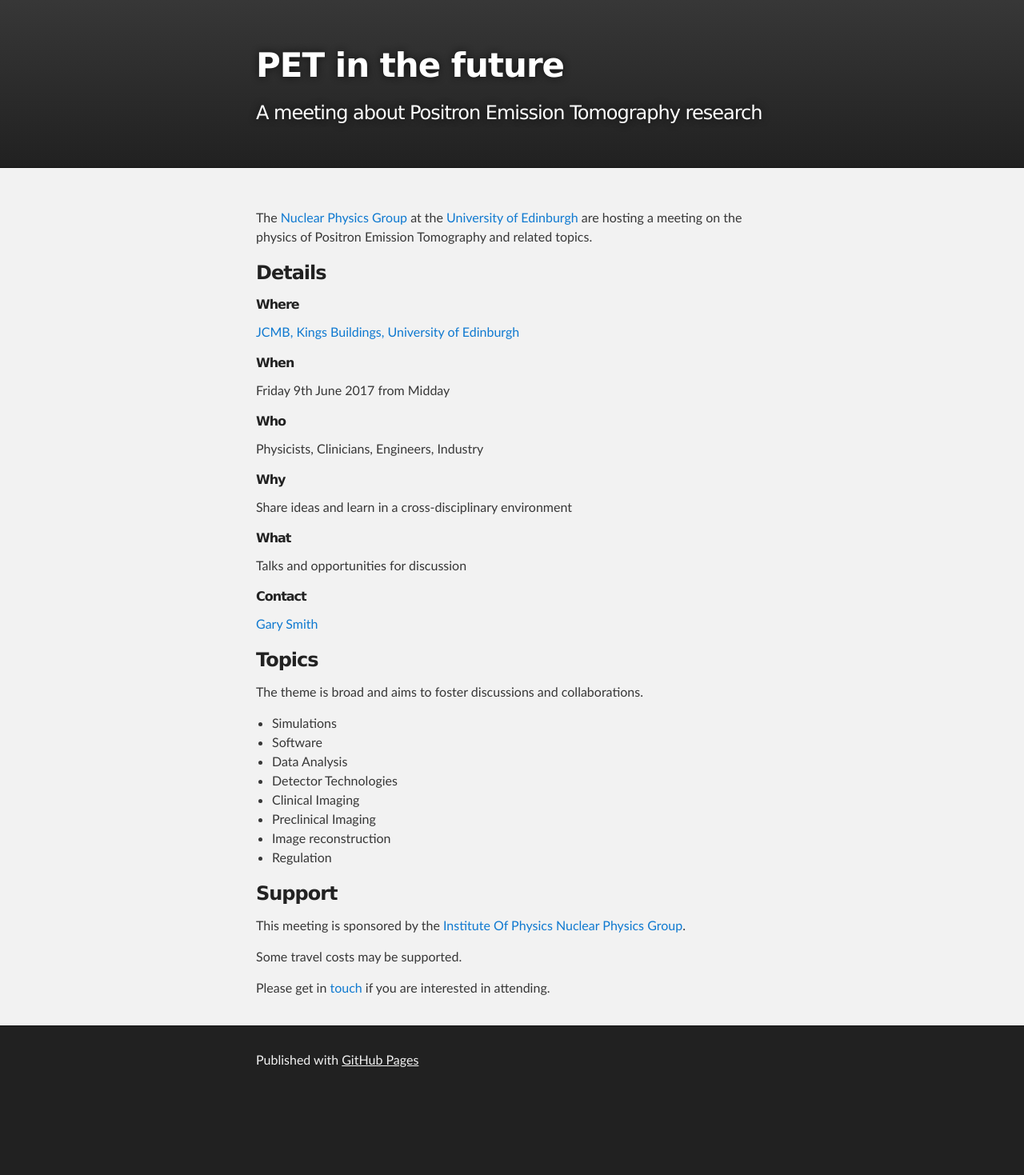
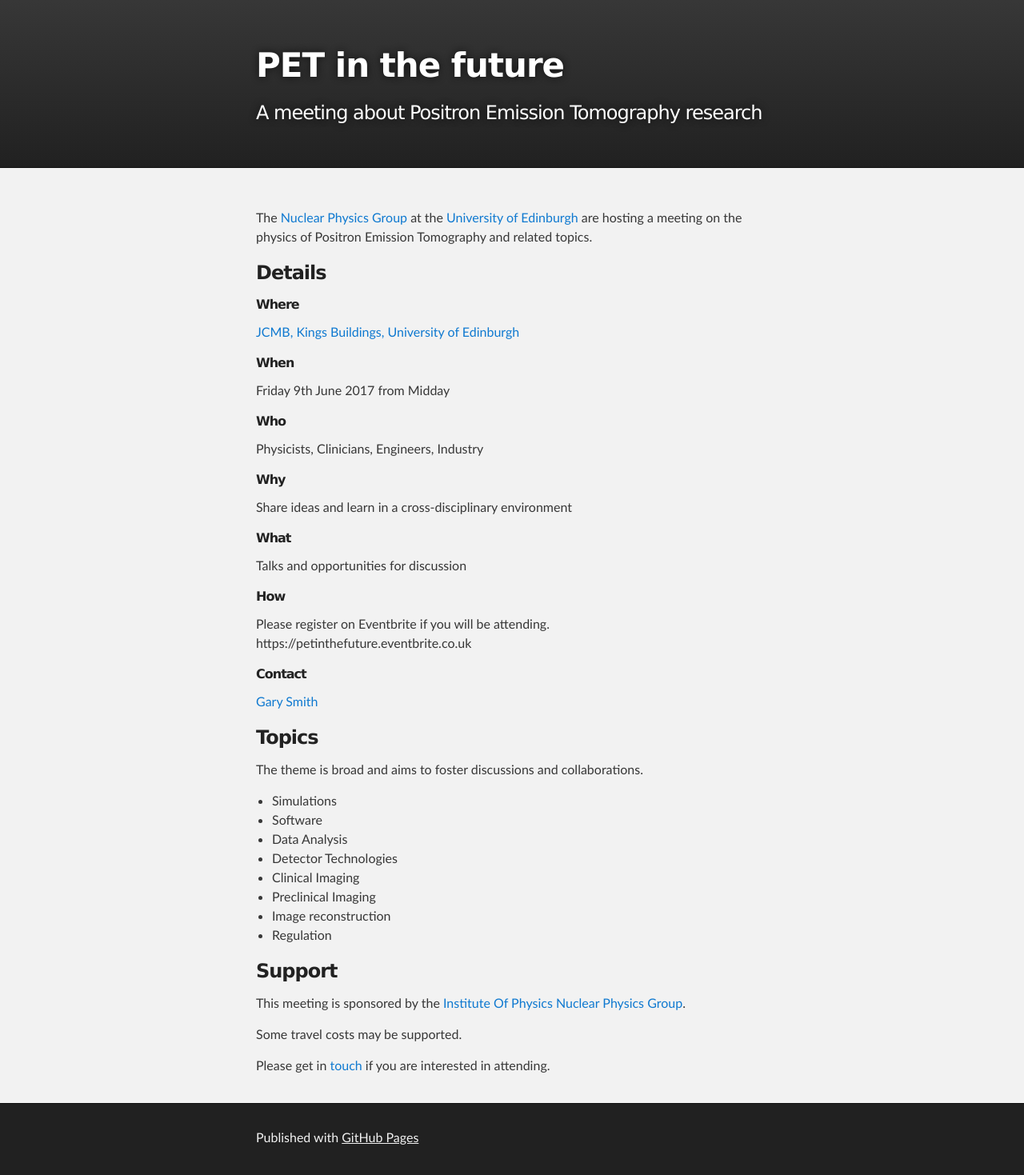
Before and after one commit to gsmith23/gsmith23.github.io, a Jekyll site: the page built from index.md, in a window 1280 px wide. Shown: the whole page at 80% size. Built offline with Jekyll 4.4.1, drawn with Linux system fonts in a browser that asks for light colours; before the commit the page ends 1372 px from its top, so only the background shows below that.

Commit message:
Update index.md

```diff
--- a/index.md
+++ b/index.md
@@ -16,6 +16,9 @@ Physicists, Clinicians, Engineers, Industry
 Share ideas and learn in a cross-disciplinary environment
 ###### [](#header-6) What
 Talks and opportunities for discussion
+###### [](#header-6) How
+Please register on Eventbrite if you will be attending.
+https://petinthefuture.eventbrite.co.uk
 ###### [](#header-6) Contact
 [Gary Smith](http://www.ph.ed.ac.uk/people/gary-smith)
 
```
